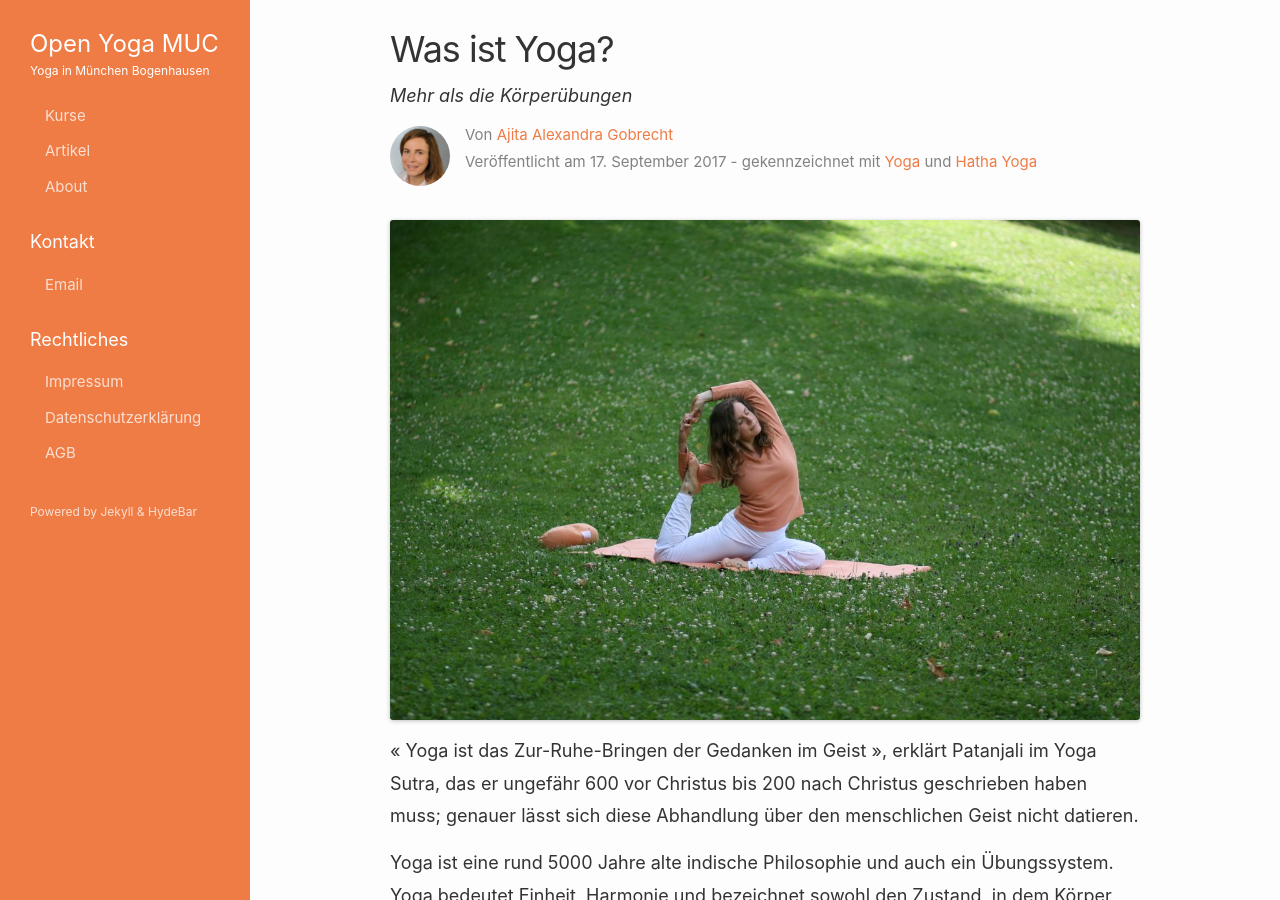
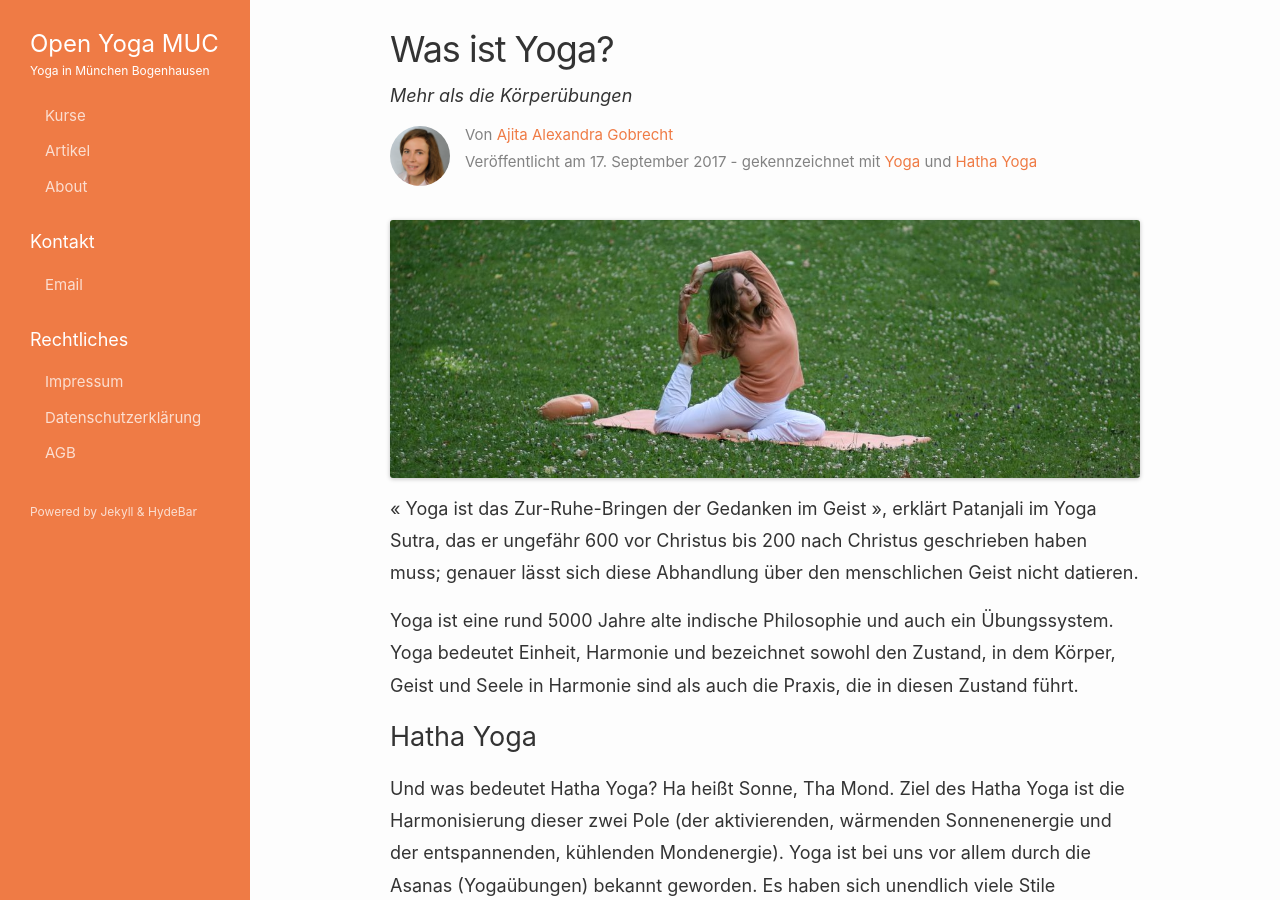
Before and after one commit to openyoga/openyoga.github.io, a Jekyll site: the page built from _posts/2017-09-17-was-ist-yoga.md, in a window 1280 px wide and 900 px high. Built offline with Jekyll 4.4.1, drawn with Linux system fonts in a browser that asks for light colours.

Commit message:
new image

```diff
--- a/_posts/2017-09-17-was-ist-yoga.md
+++ b/_posts/2017-09-17-was-ist-yoga.md
@@ -6,7 +6,7 @@ lang: de
 last_modified_at: 2017-11-27
 ---
 
-![Die Taube](/assets/images/taube.jpg)
+![Die Taube](/assets/images/taube-pano.jpg)
 
 << Yoga ist das Zur-Ruhe-Bringen der Gedanken im Geist >>,
 erklärt Patanjali im Yoga Sutra, das er ungefähr 600 vor Christus bis 200 nach Christus geschrieben haben muss; genauer lässt sich diese Abhandlung über den menschlichen Geist nicht datieren.
```
